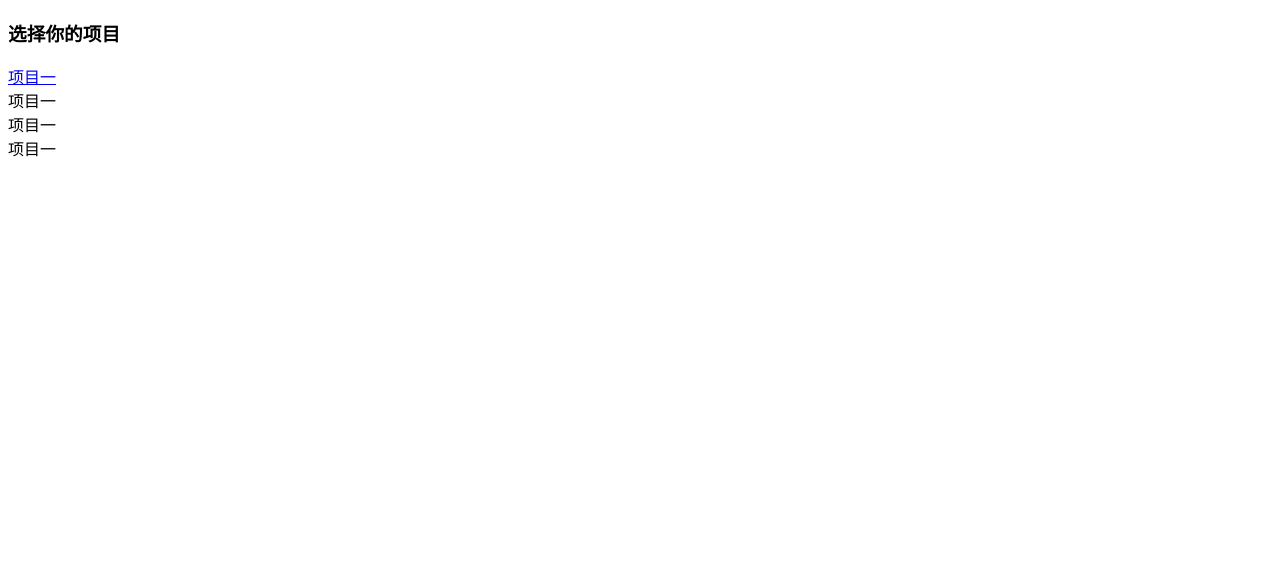
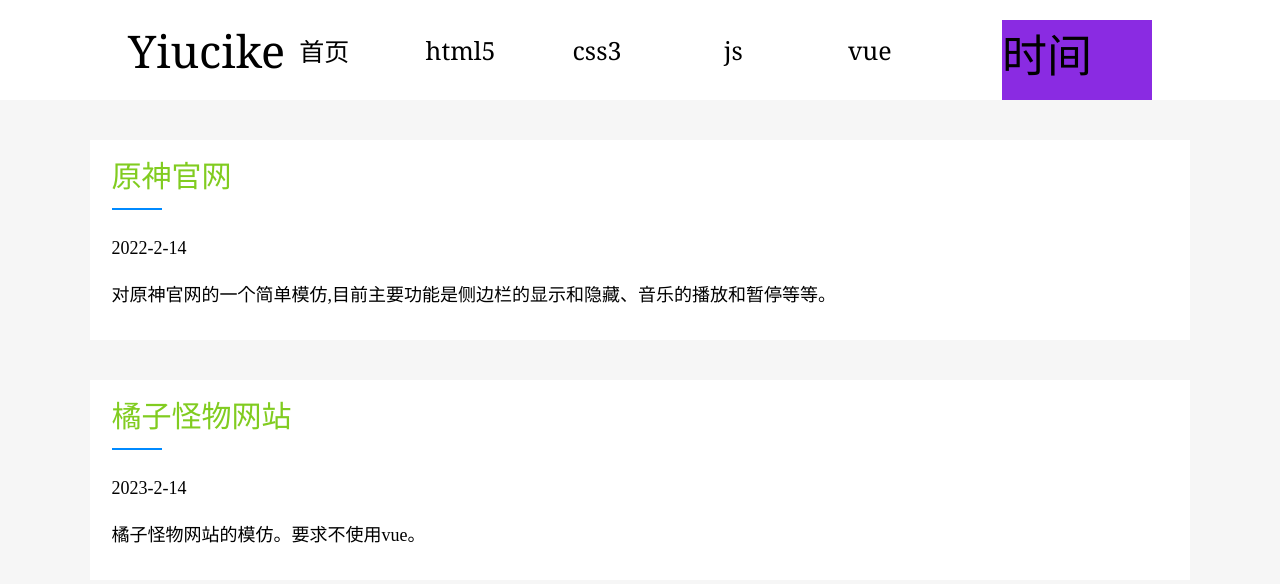
Before and after one commit to Lipom/lipom.github.io, a plain HTML site: page index.html in a window 1280 px wide. Drawn offline with Linux system fonts and the light colour scheme.

Commit message:
项目首页简单优化，包括内容和导航栏

```diff
--- /dev/null
+++ b/css/one.css
@@ -0,0 +1,135 @@
+*{
+    margin:0;
+    padding:0;
+}
+a{
+    text-decoration: none;
+    color: black;
+}
+/* 导航栏开始 */
+.nav{
+    height: 100px;
+    width: 100%;
+    /* background-color: #e93e3e; */
+
+    /* border-bottom: 1px solid #838282; */
+    /* box-shadow: 0px 0px 5px; */
+
+    position: relative;
+}
+.navi_title{
+    width: 150px;
+    height: 60px;
+    font-family:Cambria, Cochin, Georgia, Times, 'Times New Roman', serif;
+    font-size: 45px;
+
+    position: absolute;
+    left: 10%;
+    top:20px;
+}
+.navi_time{
+    width: 150px;
+    height: 100px;
+    font-family:Cambria, Cochin, Georgia, Times, 'Times New Roman', serif;
+    font-size: 45px;
+
+    position: absolute;
+    right: 10%;
+    top:20px;
+
+    background-color: blueviolet;
+}
+.navi{
+    height: 100%;
+    width: 70%;
+    display: flex;
+    justify-content: flex-start;
+    align-items: center;
+    margin-left: 20%;
+
+    /* background-color: coral; */
+}
+.navi .navi_item{
+    height: 70%;
+    width: 15%;
+    /* background-color: rgb(61, 61, 223); */
+    border: 1px solid #fff;
+
+    display: flex;
+    align-items: center;
+    justify-content: center;
+
+    font-weight: 500;
+    font-size: 25px;
+    font-family:Cambria, Cochin, Georgia, Times, 'Times New Roman', serif;
+}
+/* 导航栏结束 */
+
+
+/*  内容开始 */
+.content{
+    width: 100%;
+    height: 800px;
+    position: relative;
+
+    background-color: rgb(246,246,246);
+}
+.item{
+    width: 86%;
+    height: 200px;
+
+    margin-bottom: 30px;
+
+    display: flex;
+    flex-direction: column;
+    /* justify-content: center; */
+    align-items: center;
+
+    background-color: #fff;
+
+}
+.item_one{
+    position: absolute;
+    left: 7%;
+    top: 5%;
+}
+.item_two{
+    position: absolute;
+    left: 7%;
+    top: 35%;
+    /* background-color: black; */
+}
+.item_head{
+    width: 96%;
+    height: 100px;
+    display: flex;
+    align-items: center;
+
+    /* border-bottom: 1px solid #cec9c9; */
+    margin-bottom: 30px;
+
+    position: relative;
+}
+.item_title{
+    color: rgb(129, 204, 32);
+    font-size: 30px;
+    font-weight: 500;
+    text-decoration: none;
+}
+.box_blue{
+    width: 50px;
+    height: 2px;
+    background-color: rgba(0, 138, 255);
+
+    position: absolute;
+    bottom: -2px;
+}
+.item_content{
+    width: 96%;
+    height: 150px;
+    /* background-color: rgb(246,246,246); */
+
+    font-size: large;
+}
+
+/*  内容结束 */
--- a/index.html
+++ b/index.html
@@ -4,14 +4,70 @@
     <meta charset="UTF-8">
     <meta http-equiv="X-UA-Compatible" content="IE=edge">
     <meta name="viewport" content="width=device-width, initial-scale=1.0">
+    <link rel="stylesheet" href="./css/one.css">
     <title>首页</title>
 
 </head>
 <body>
-    <h3 >选择你的项目</h3>
-    <div><a href="project/project1/index.html">项目一</a></div>
-    <div><a >项目一</a></div>
-    <div><a >项目一</a></div>
-    <div><a >项目一</a></div>
+    <!-- 导航栏开始 -->
+    <div class="nav">
+        <div class="navi_title" id="navi_title"><a href="https://github.com/">Yiucike</a></div>
+        <div class="navi">
+            <div class="navi_item"><a href="#">首页</a></div>
+            <div class="navi_item"><a href="#">html5</a></div>
+            <div class="navi_item"><a href="#">css3</a></div>
+            <div class="navi_item"><a href="#">js</a></div>
+            <div class="navi_item"><a href="#">vue</a></div>
+        </div>
+        <div class="navi_time">时间</div>
+    </div>
+    <!-- 导航栏结束 -->
+
+    <!-- 内容开始 -->
+    <div class="content">
+
+        <div class="item item_one">
+            <div class="item_head">
+                <a href="project/project1/index2.html" class="item_title">原神官网</a>
+                <div class="box_blue"></div>
+            </div>
+            <div class="item_content" >
+                2022-2-14<br><br>
+                对原神官网的一个简单模仿,目前主要功能是侧边栏的显示和隐藏、音乐的播放和暂停等等。
+            </div>
+        </div>
+        <div class="item item_two">
+            <div class="item_head">
+                <a href="project/project1/index2.html" class="item_title">橘子怪物网站</a>
+                <div class="box_blue"></div>
+            </div>
+            <div class="item_content" >
+                2023-2-14<br><br>
+                橘子怪物网站的模仿。要求不使用vue。
+            </div>
+        </div>
+        <!-- <div class="item">
+            <a href="project/project1/index.html" class="item_title">多选复选</a>
+            <div class="item_content">
+                xxxxxxxxxxxxxxx
+            </div>
+        </div>
+        <div class="item">
+            <a href="project/project1/index.html" class="item_title">橘子怪物</a>
+            <div class="item_content">
+                xxxxxxxxxxxxxxx
+            </div>
+        </div> -->
+    </div>
+    <!-- 内容结束 -->
+
+    <!-- 侧边栏开始 -->
+    <!-- 侧边栏结束 -->
+
+    <!-- 页脚开始 -->
+    <!-- 页脚结束 -->
+
+
+
 </body>
 </html>
--- a/project/project1/javascript/sidebar.js
+++ b/project/project1/javascript/sidebar.js
@@ -41,7 +41,7 @@ window.onload = function () {
         var num = 2;
         var music = document.getElementById('mymusic');
         var click_music = document.getElementById('music');
-        music.autoplay="autoplay";
+        // music.autoplay="autoplay";
         music.loop="loop";
 
         var img = document.getElementById('mu_img');
```
